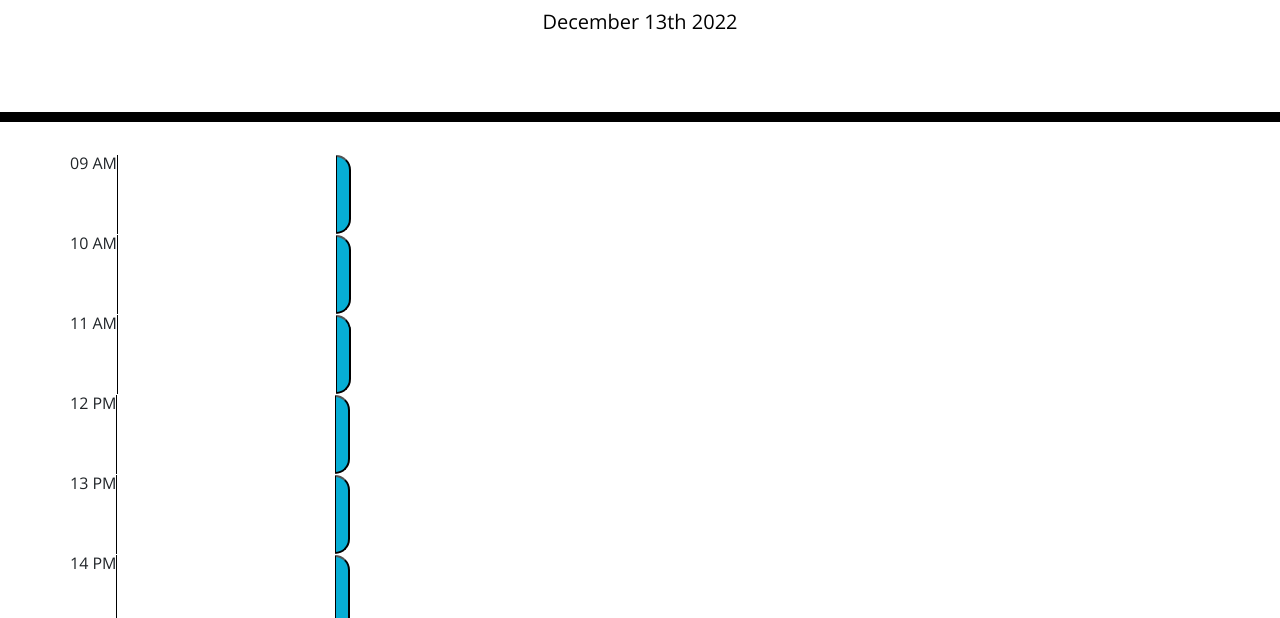
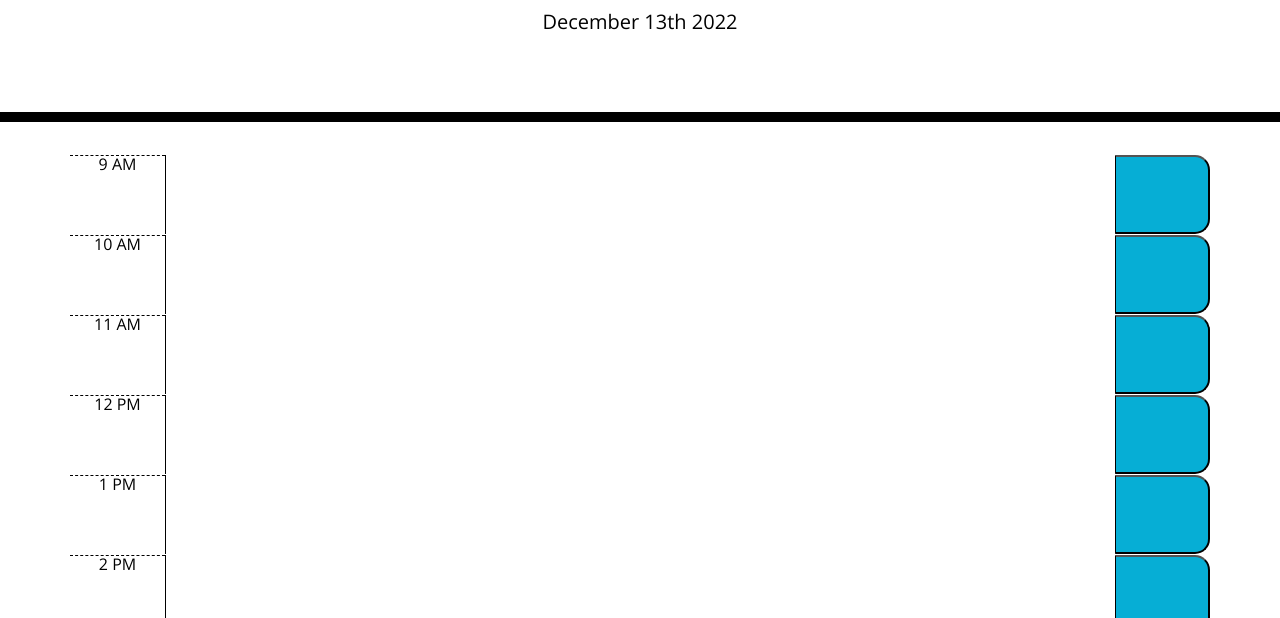
Before and after one commit to ayahxsheikh/calendar-app, a plain HTML site: page index.html in a window 1280 px wide. Shown: the part 182-800 px from the top of the page. Drawn offline with nearby package versions, Linux system fonts and the light colour scheme.

Commit message:
created timeblock div and child elements inside, while-loop

```diff
--- a/assests/js/script.js
+++ b/assests/js/script.js
@@ -15,31 +15,29 @@
 
 //GLOBALS
 var mainEl = $('.container');
-var startWorkDay = moment(09, 'HH A');
-// console.log(startWorkDay);
+var startWorkDay = moment(09, 'h A');
 
-//CURRENT DAY
+
+// //CURRENT DAY
 var currentD = moment().format('MMMM Do YYYY');
 $('#currentDay').text(currentD);
 
 
-//TIME-BLOCK LOOP
-    while (startWorkDay.hour() < 18) {
-        mainEl.append(
-            "<div class='row time-block'>"+`${startWorkDay.format('HH A')}`+`</div>`)
-        startWorkDay.add(1, 'hours')
+// CREATE TIME BLOCK
+// created html elements inside the timeblock
+// created a div inside the time block and then created multiple elements inside the parent time-block div
+// append parent div to container
+
+while (startWorkDay.hour() < 18) {
+    var timeBLock = '<div class="row time-block">'+
+        '<div class="col-md-1 hour">'+startWorkDay.format('h A')+'</div>'
+        +'<textarea class="col-md-10 description">'+'</textarea>'
+        +'<button class="col-md-1 saveBtn">'+'</button>'+
+        '</div>'
+
+        mainEl.append(timeBLock);
+        startWorkDay.add(1, 'hours');
     }
-
-
-//APPEND ITEMS TO TIME BLOCK USING CSS CLASS SELECTORS
-//hour to time-block
-$('.time-block').append("<div class='hour'></div>");
-$('.time-block').append("<textarea class='description'></textarea>");
-$('.time-block').append("<button class='saveBtn'></button>");
-
-//ASSIGN VARS TO CLASS SELECTORS
-var timeBl = $('.time-block');
-
 
 //CHECKING CURRENT TIME:
 /*
```
Also changed, not shown: index.html (+1 -0 lines).
